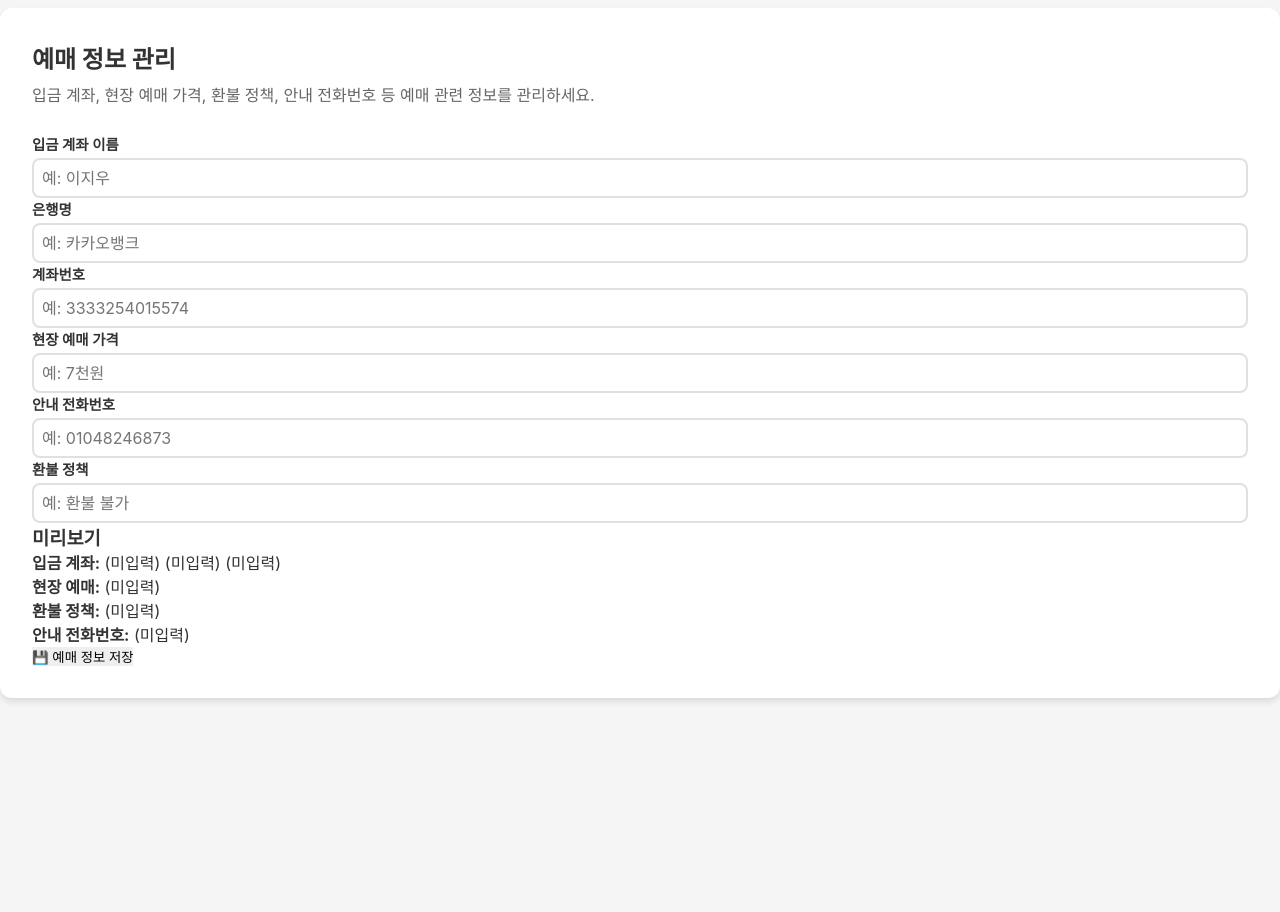
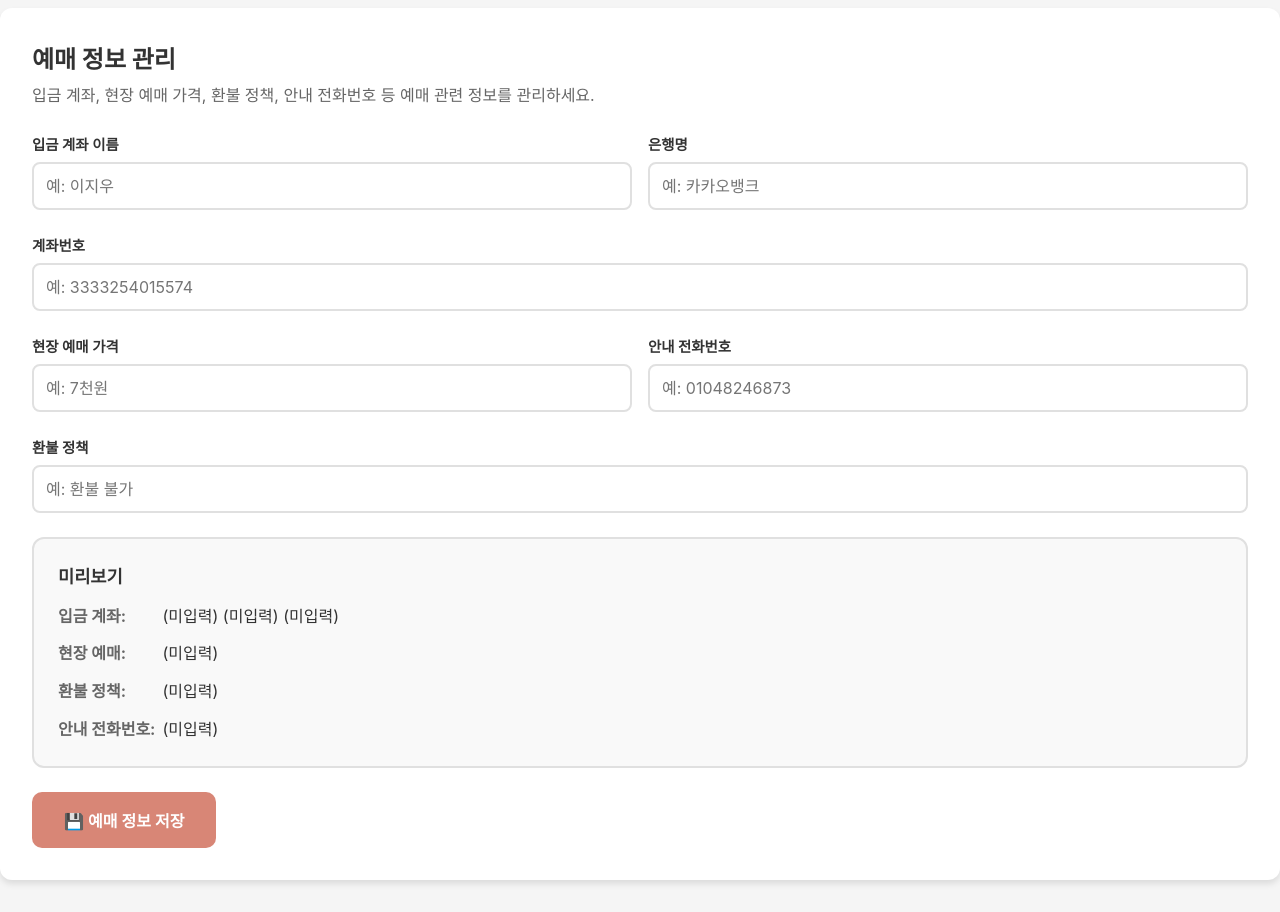
Before and after one commit to dlwldn4824/band, a React (Vite) app: page /manage in a window 1280 px wide. Shown: the part 2060-2972 px from the top of the page. Before the commit the page ends 2790 px from the top, so only its background shows below. Built offline with nearby package versions, Linux system fonts and the light colour scheme; no server answers; the database is empty.

Commit message:
Add CSS styles for booking info management

```diff
--- a/src/pages/Admin.css
+++ b/src/pages/Admin.css
@@ -303,6 +303,97 @@
   box-shadow: 0 4px 12px rgba(216, 134, 118, 0.4);
 }
 
+.booking-info-form {
+  display: flex;
+  flex-direction: column;
+  gap: 1.5rem;
+}
+
+.form-row {
+  display: grid;
+  grid-template-columns: 1fr 1fr;
+  gap: 1rem;
+}
+
+.booking-info-form .form-group {
+  display: flex;
+  flex-direction: column;
+  gap: 0.5rem;
+}
+
+.booking-info-form label {
+  font-weight: 600;
+  color: #333;
+  font-size: 0.9rem;
+}
+
+.booking-info-form input {
+  padding: 0.75rem;
+  border: 2px solid #e0e0e0;
+  border-radius: 8px;
+  font-size: 1rem;
+  transition: border-color 0.3s;
+}
+
+.booking-info-form input:focus {
+  border-color: #D88676;
+  outline: none;
+}
+
+.booking-info-preview {
+  background: #f9f9f9;
+  padding: 1.5rem;
+  border-radius: 12px;
+  border: 2px solid #e0e0e0;
+}
+
+.booking-info-preview h3 {
+  font-size: 1.1rem;
+  margin-bottom: 1rem;
+  color: #333;
+}
+
+.preview-content {
+  display: flex;
+  flex-direction: column;
+  gap: 0.75rem;
+}
+
+.preview-content p {
+  margin: 0;
+  line-height: 1.6;
+  color: #333;
+}
+
+.preview-content strong {
+  color: #666;
+  min-width: 100px;
+  display: inline-block;
+}
+
+.save-booking-info-button {
+  padding: 1rem 2rem;
+  background: #D88676;
+  color: white;
+  border: none;
+  border-radius: 10px;
+  font-size: 1rem;
+  font-weight: 600;
+  cursor: pointer;
+  transition: transform 0.2s, box-shadow 0.2s, background-color 0.2s;
+  align-self: flex-start;
+}
+
+.save-booking-info-button:hover {
+  background: #C57464;
+  transform: translateY(-2px);
+  box-shadow: 0 4px 12px rgba(216, 134, 118, 0.4);
+}
+
+.save-booking-info-button:active {
+  transform: translateY(0);
+}
+
 @media (max-width: 768px) {
   .admin-page h1 {
     font-size: 2rem;
@@ -320,4 +411,8 @@
   .config-button {
     width: 100%;
   }
+
+  .form-row {
+    grid-template-columns: 1fr;
+  }
 }
```
